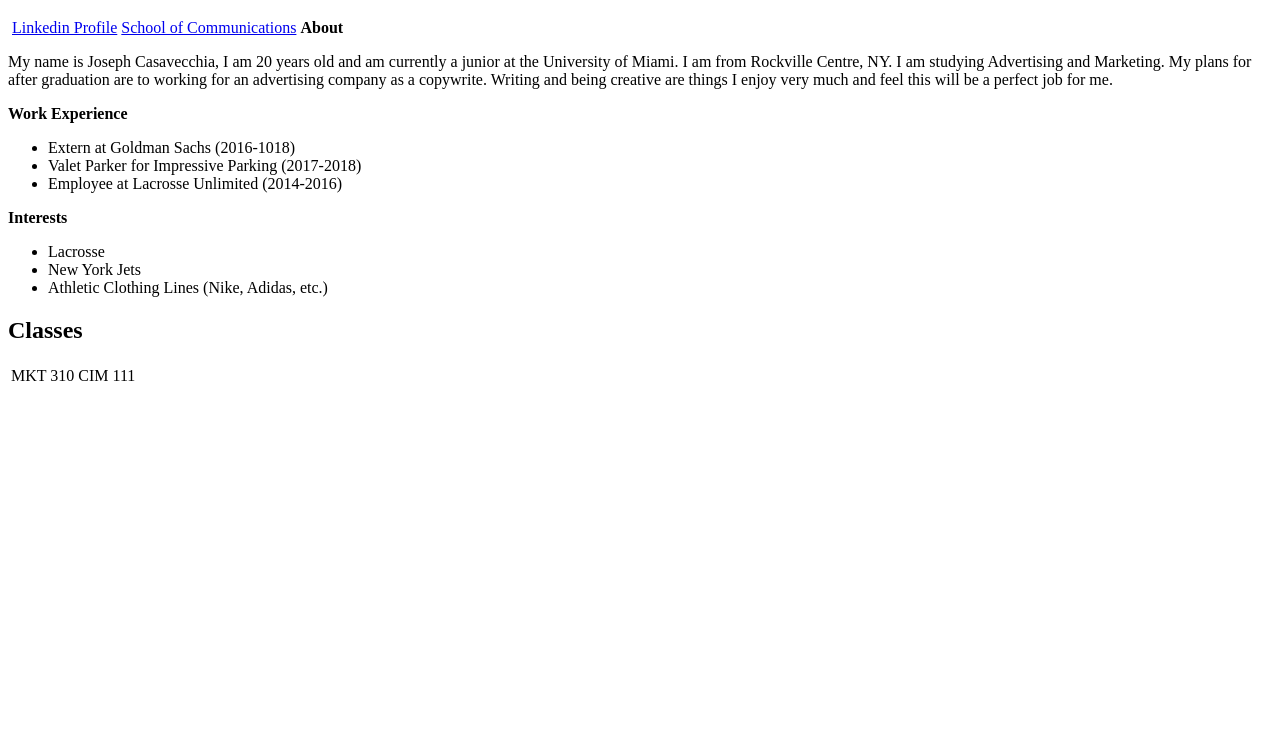
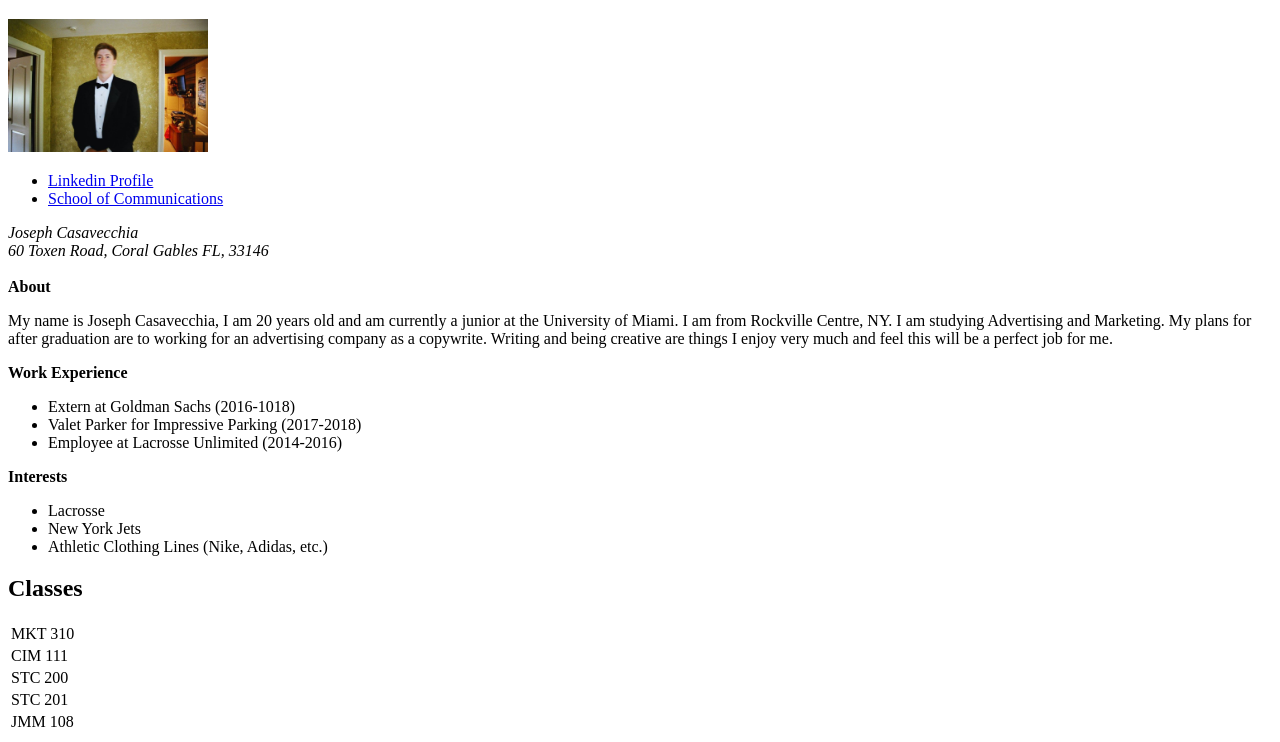
Before and after one commit to casajoe15/casajoe15.github.io, a plain HTML site: page hw/resume/index.html in a window 1280 px wide. Shown: the part 61-803 px from the top of the page. Drawn offline with Linux system fonts and the light colour scheme.

Commit message:
resume 2

```diff
--- a/hw/resume/index.html
+++ b/hw/resume/index.html
@@ -2,13 +2,23 @@
 <html lang="en" dir="ltr">
   <head> <h1> Joseph Casavecchia</h1>
     <meta charset="utf-8">
-    <title></title>
+    <meta name="author" content="Joseph Casavecchia">
+    <meta name="description" content="my resume">
+    <title>My Resume</title>
   </head>
-    <img src="" alt="">
+  <body>
+    <img src="jc.jpg" alt="My Picture" width="200">
 
-    <a href="https://www.linkedin.com/in/joseph-casavecchia-2b057214a/">Linkedin Profile</a>
+    <ul>
+      <li><a href="https://www.linkedin.com/in/joseph-casavecchia-2b057214a/">Linkedin Profile</a></li>
+      <li><a href="http://com.miami.edu">School of Communications</a></li>
+    </ul>
 
-    <a href="http://com.miami.edu">School of Communications</a>
+    <address class="">
+      Joseph Casavecchia <br>
+      60 Toxen Road, Coral Gables FL, 33146 <br><br>
+    </address>
+
 
     <b>About</b>
 
@@ -30,14 +40,25 @@
       <li> Athletic Clothing Lines (Nike, Adidas, etc.)</li>
     </ul>
 
+<!-- These are my classes  -->
 
 
-  <body>
     <h2>Classes</h2>
     <table>
       <tr>
         <td>MKT 310</td>
+      </tr>
+      <tr>
         <td>CIM 111</td>
+      </tr>
+      <tr>
+        <td>STC 200</td>
+      </tr>
+      <tr>
+        <td>STC 201</td>
+      </tr>
+      <tr>
+        <td>JMM 108</td>
       </tr>
 
   </body>
--- /dev/null
+++ b/samples/css/style.css
@@ -0,0 +1,27 @@
+body{
+  background-color: beige;
+  background-image: url('arena.jpg');
+  background-size: contain;
+  background-position: center;
+  background-repeat: no-repeat;
+}
+a {
+  color:red;
+  text-decoration: none;
+}
+a:hover{
+  color:black;
+  font-weight: bold;
+}
+p a {
+  color:yellow;
+}
+p{
+  font-family: sans-serif;
+}
+ul{
+  list-style-type: square;
+}
+ol{
+  list-style-type: lower-alpha;
+}
```
Also changed, not shown: samples/css/index.html (added, +18 -0 lines), hw/resume/jc.jpg (added), 1 other file.
